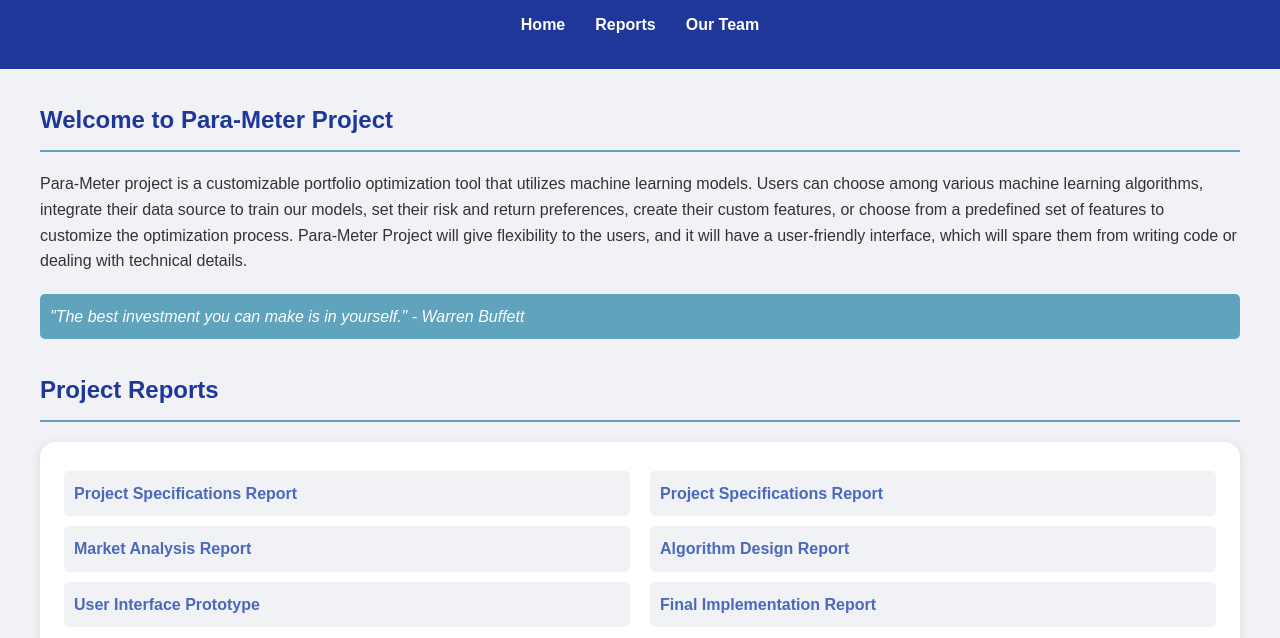
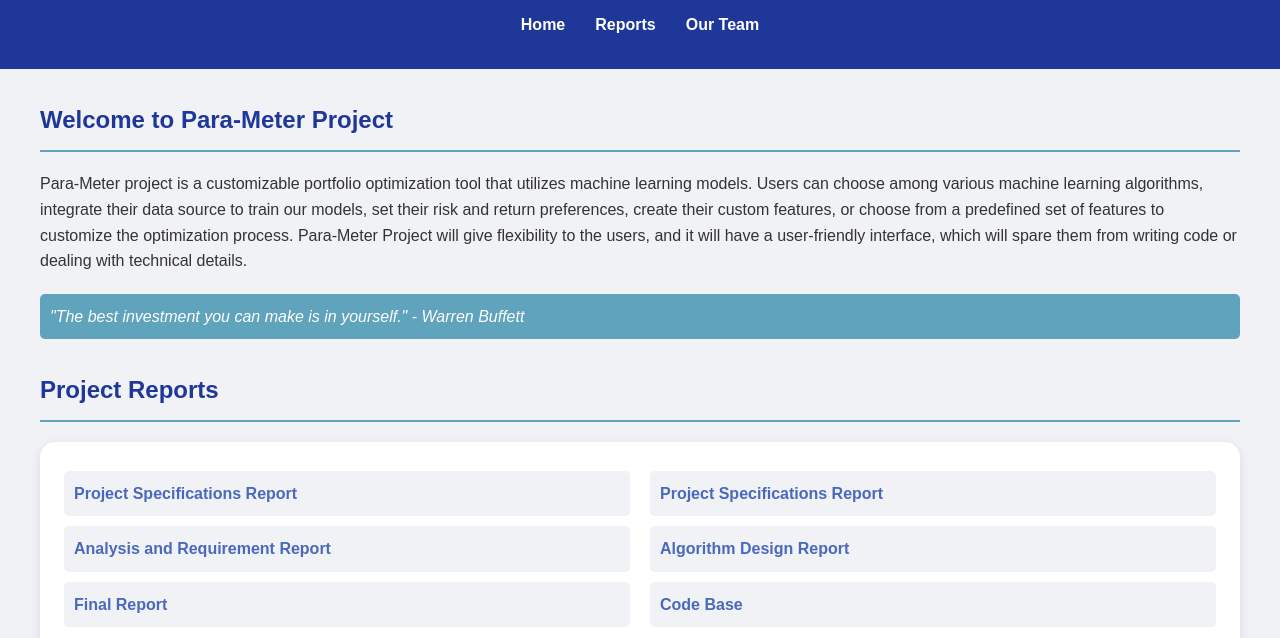
Before and after one commit to Parameter-Project/Parameter-Project.github.io, a plain HTML site: page index.html in a window 1280 px wide. Shown: the part 162-800 px from the top of the page. Drawn offline with Linux system fonts and the light colour scheme.

Commit message:
Detailed design and analysis report added

```diff
--- a/index.html
+++ b/index.html
@@ -168,10 +168,10 @@
                 <ul class="reports-list">
                     <li><a href="/Para-Meter_Project_Information_Form.pdf">Project Specifications Report</a></li>
                     <li><a href="/T2438_Project_Specification_Document.pdf">Project Specifications Report</a></li>
-                    <li><a href="#">Market Analysis Report</a></li>
-                    <li><a href="#">Algorithm Design Report</a></li>
-                    <li><a href="#">User Interface Prototype</a></li>
-                    <li><a href="#">Final Implementation Report</a></li>
+                    <li><a href="/T2438_Analysis_and_Requirement_Report.docx.pdf">Analysis and Requirement Report</a></li>
+                    <li><a href="/T2438_Detailed_Design_Report.pdf">Algorithm Design Report</a></li>
+                    <li><a href="#">Final Report</a></li>
+                    <li><a href="#">Code Base</a></li>
                 </ul>
             </div>
         </section>
```
Also changed, not shown: 2 other files.
